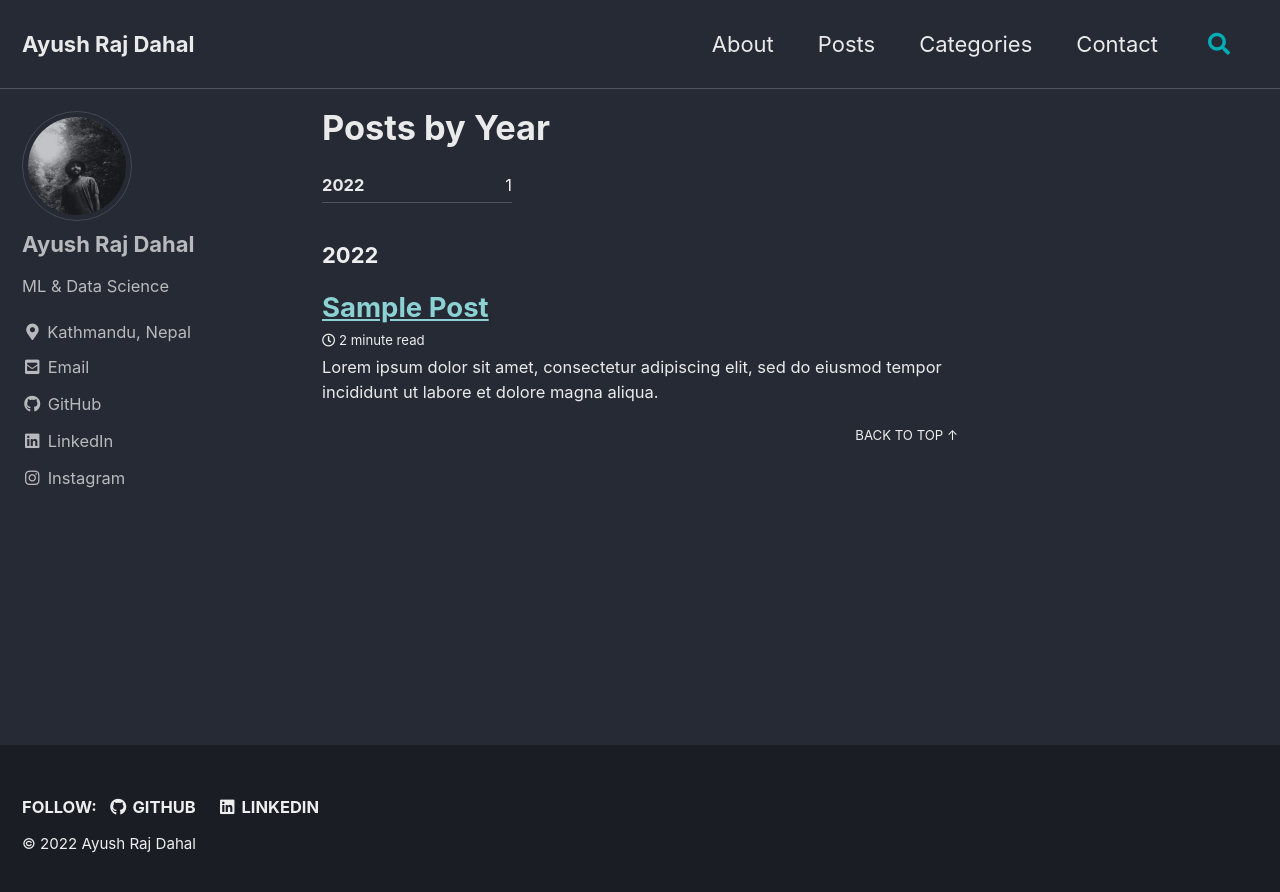
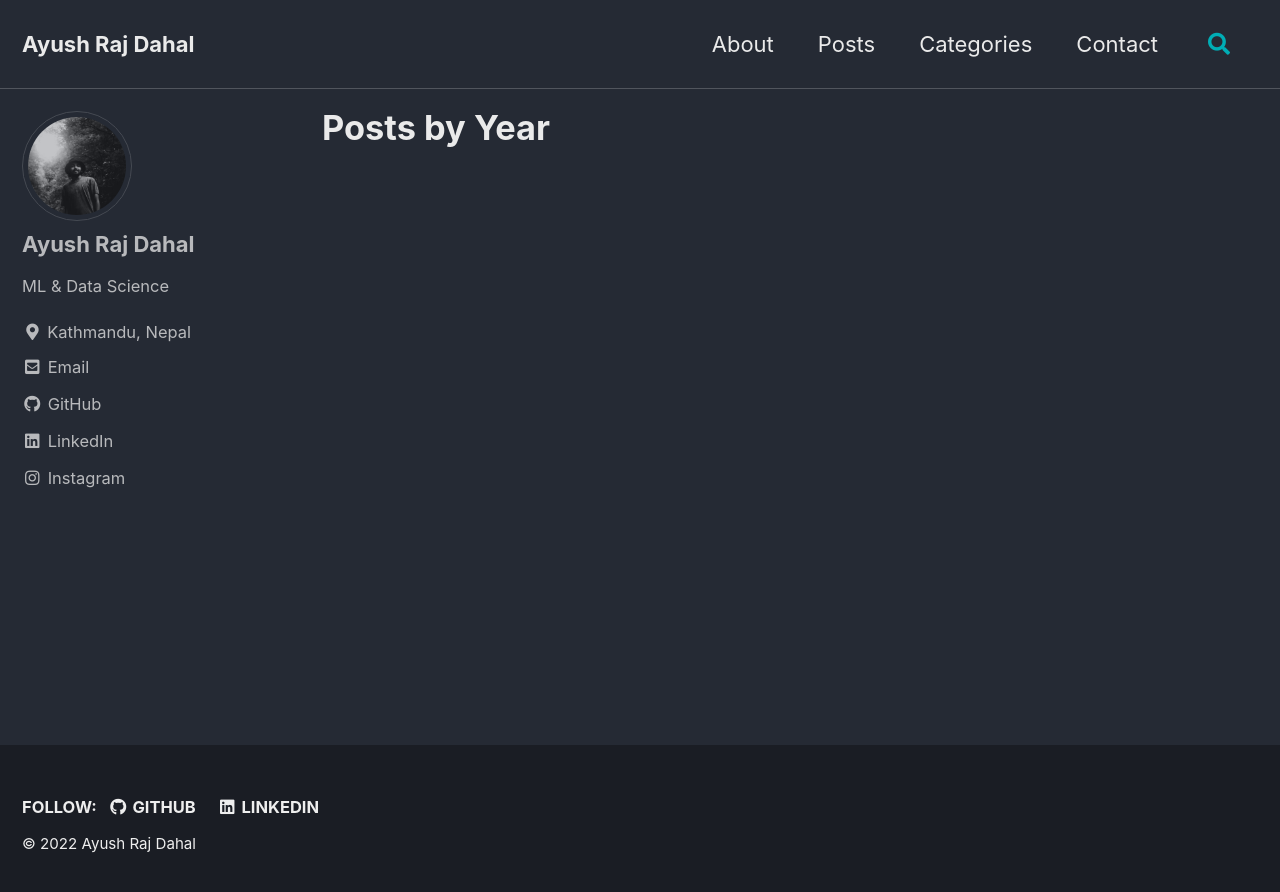
Before and after one commit to ayushrajdahal/JekyllBlog, a Jekyll site: the page built from _pages/year-archive.md, in a window 1280 px wide. Shown: the top 892 px of the page. Built offline with Jekyll 4.4.1, drawn with Linux system fonts in a browser that asks for light colours; cached includes are drawn as plain includes; part of the change alters nothing that is shown.

Commit message:
removed sample post, modified .gitignore

```diff
--- a/_config.yml
+++ b/_config.yml
@@ -295,7 +295,7 @@ defaults:
       author_profile: true
       read_time: true
       comments: # true
-      share: true
+      share: false
       related: true
 
   # _pages
--- a/_posts/2022-10-01-sample-post.md
+++ /dev/null
@@ -1,25 +0,0 @@
----
-title: "Sample Post"
-date: 2022-10-01T08:00:30-04:00
-categories:
-  - linux
-classes: wide
-excerpt: Lorem ipsum dolor sit amet, consectetur adipiscing elit, sed do eiusmod tempor incididunt ut labore et dolore magna aliqua.
-header:
-  og_image: /images/keyboard-shortcuts.png
-  teaser: /images/keyboard-shortcuts.png
----
-
-Lorem ipsum dolor sit amet, consectetur adipiscing elit, sed do eiusmod tempor incididunt ut labore et dolore magna aliqua. Hac habitasse platea dictumst vestibulum rhoncus est. Ligula ullamcorper malesuada proin libero nunc consequat. Et malesuada fames ac turpis egestas sed tempus urna et. Duis ultricies lacus sed turpis tincidunt id aliquet. Rhoncus dolor purus non enim praesent elementum facilisis leo vel. Morbi leo urna molestie at elementum eu facilisis sed. Convallis a cras semper auctor neque. Odio facilisis mauris sit amet massa vitae tortor condimentum. Integer malesuada nunc vel risus commodo. Ut consequat semper viverra nam libero justo laoreet sit amet. Velit laoreet id donec ultrices tincidunt arcu. Integer eget aliquet nibh praesent tristique magna sit amet. Ipsum dolor sit amet consectetur adipiscing. Porttitor eget dolor morbi non. A iaculis at erat pellentesque adipiscing commodo. Nibh sed pulvinar proin gravida. Eu ultrices vitae auctor eu augue ut lectus arcu. Sociis natoque penatibus et magnis dis parturient montes.
-
-## Lorem ipsum
-
-Felis bibendum ut tristique et egestas. Nulla facilisi morbi tempus iaculis urna id volutpat lacus laoreet. Nibh nisl condimentum id venenatis a condimentum vitae sapien pellentesque. Tincidunt praesent semper feugiat nibh sed. Neque gravida in fermentum et sollicitudin ac orci. At urna condimentum mattis pellentesque id. Neque laoreet suspendisse interdum consectetur libero id. Non curabitur gravida arcu ac tortor dignissim convallis aenean et. Aliquam ultrices sagittis orci a scelerisque purus semper eget. Risus feugiat in ante metus dictum. Eu scelerisque felis imperdiet proin fermentum.
-
-## dolor sit
-
-A diam sollicitudin tempor id. Nascetur ridiculus mus mauris vitae ultricies leo integer malesuada nunc. Sem et tortor consequat id porta nibh venenatis. Neque convallis a cras semper auctor neque vitae. Non quam lacus suspendisse faucibus interdum posuere lorem ipsum dolor. Velit laoreet id donec ultrices tincidunt. Consequat mauris nunc congue nisi vitae suscipit tellus mauris a. Dui accumsan sit amet nulla facilisi morbi tempus. Vitae ultricies leo integer malesuada nunc vel. Consectetur lorem donec massa sapien faucibus et molestie ac. A diam maecenas sed enim. Maecenas pharetra convallis posuere morbi leo urna molestie at elementum.
-
-Aliquam sem et tortor consequat. At urna condimentum mattis pellentesque id nibh. Nibh mauris cursus mattis molestie a. Justo donec enim diam vulputate ut pharetra sit. Consequat nisl vel pretium lectus. Fermentum iaculis eu non diam phasellus vestibulum. Ut eu sem integer vitae justo eget. Netus et malesuada fames ac turpis. Tristique nulla aliquet enim tortor at auctor urna nunc. Faucibus et molestie ac feugiat sed. Vel elit scelerisque mauris pellentesque pulvinar pellentesque habitant morbi. Sit amet luctus venenatis lectus magna fringilla urna. Purus semper eget duis at tellus at urna condimentum mattis. Aliquet enim tortor at auctor urna nunc id. Lectus sit amet est placerat in egestas. Aliquet eget sit amet tellus cras adipiscing enim eu.
-
-Fermentum et sollicitudin ac orci phasellus egestas tellus rutrum tellus. Commodo elit at imperdiet dui accumsan sit. Elit sed vulputate mi sit amet mauris commodo. Mollis nunc sed id semper risus. Laoreet suspendisse interdum consectetur libero id. Cras adipiscing enim eu turpis egestas pretium. Nisl nisi scelerisque eu ultrices vitae auctor eu. Interdum velit euismod in pellentesque. Id cursus metus aliquam eleifend mi in nulla posuere sollicitudin. Egestas purus viverra accumsan in nisl nisi scelerisque. Maecenas pharetra convallis posuere morbi leo urna. Risus nullam eget felis eget nunc lobortis mattis. A iaculis at erat pellentesque adipiscing. Semper viverra nam libero justo laoreet sit. Mi proin sed libero enim sed faucibus turpis in eu. Fermentum dui faucibus in ornare quam viverra orci sagittis. Nulla facilisi cras fermentum odio eu feugiat pretium nibh ipsum. Suspendisse sed nisi lacus sed viverra.
```
Also changed, not shown: 1 other file.
